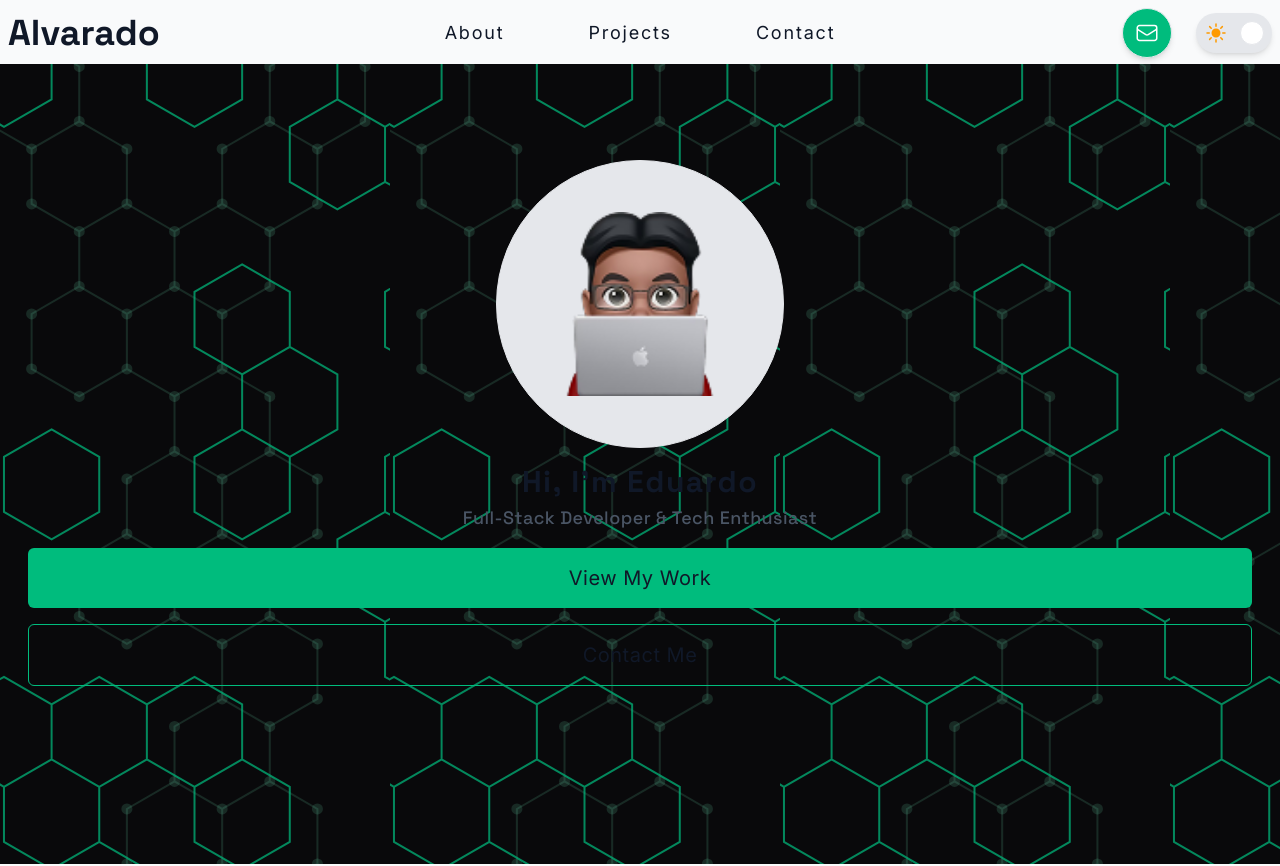
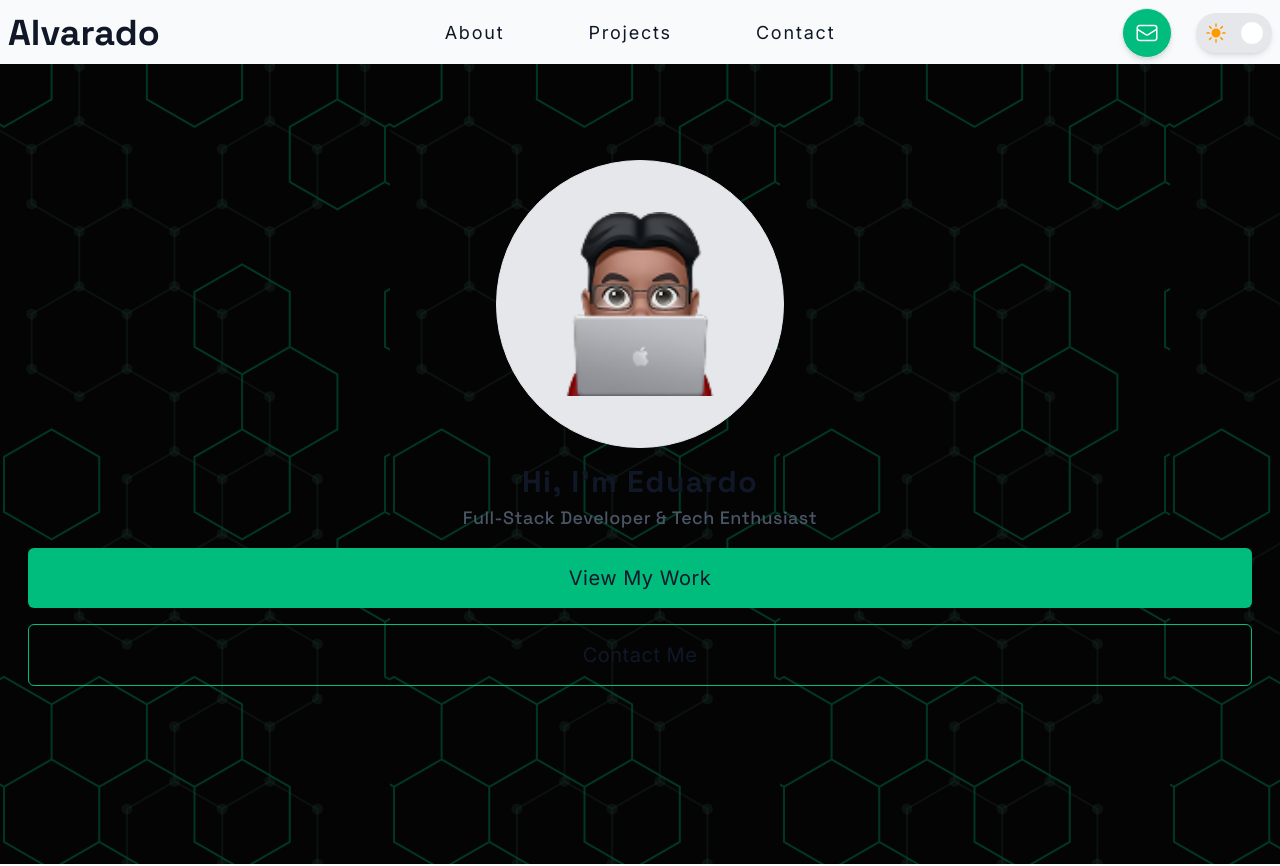
Before and after one commit to ealvara6/devfolio, a React (Vite) app: page / in a window 1280 px wide. Shown: the top 866 px of the page. Built offline with nearby package versions, Linux system fonts and the light colour scheme.

Commit message:
style(hero): add background fade

```diff
--- a/src/components/sections/hero/Hero.tsx
+++ b/src/components/sections/hero/Hero.tsx
@@ -2,7 +2,8 @@ import Memoji from '@/assets/Memoji.png';
 
 export const Hero = () => {
   return (
-    <div className="min-h-screen w-full bg-[url('../assets/Hexagon.svg')]">
+    <div className="min-h-screen w-full bg-[url('../assets/Hexagon.svg')] relative z-10 ">
+      <div className="absolute inset-0 bg-black/60 -z-10"></div>
       <div className="mx-7 pt-24 flex flex-col gap-4 justify-center items-center text-text">
         <div className="border w-72 h-72 bg-border border-border rounded-full flex justify-center items-center">
           <img src={Memoji} alt="Image of Memoji" className="w-46 h-46" />
```
